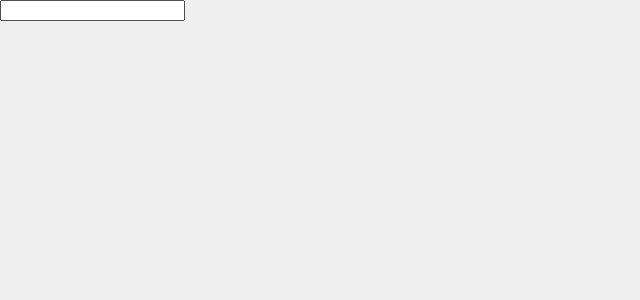
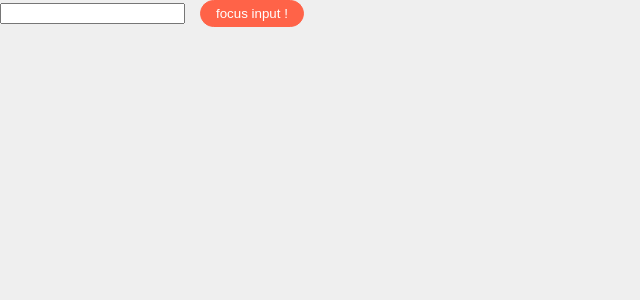
Before and after one commit to MrGreen0000/learn_dymareact_11march2023, a React (Create React App) app: page / in a window 1280 px wide. Shown: the top 300 px of the page, without its empty margins (0-640 px from the left). Built offline with nearby package versions, Linux system fonts and the light colour scheme.

Commit message:
initiation à useRef()

```diff
--- a/src/App.js
+++ b/src/App.js
@@ -1,16 +1,18 @@
-import { useRef, useState } from "react";
+import { useRef } from "react";
 
 export default function App() {
-  const [value, setValue] = useState("");
-  let timeoutId = useRef(null);
+  const inputRef = useRef(null);
 
-  function handleChange(e) {
-    setValue(e.target.value);
-    clearTimeout(timeoutId.current);
-    timeoutId.current = setTimeout(() => {
-      console.log(value);
-    }, 3000);
+  function handleClick() {
+    inputRef.current.focus();
   }
 
-  return <input type="text" value={value} onChange={handleChange} />;
+  return (
+    <>
+      <input ref={inputRef} type="text" className="mr-15" />
+      <button onClick={handleClick} className="btn btn-primary">
+        focus input !
+      </button>
+    </>
+  );
 }
```
